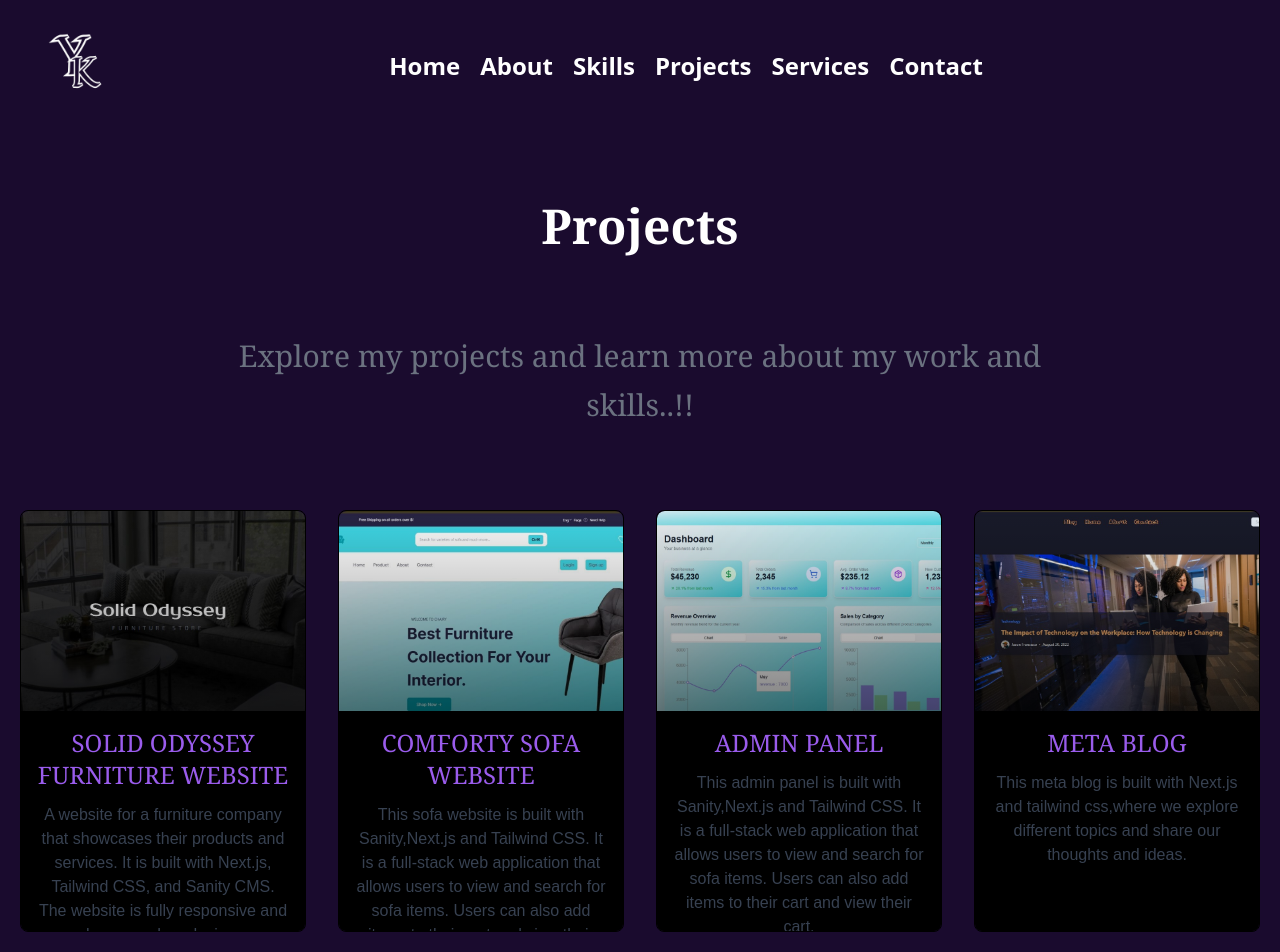
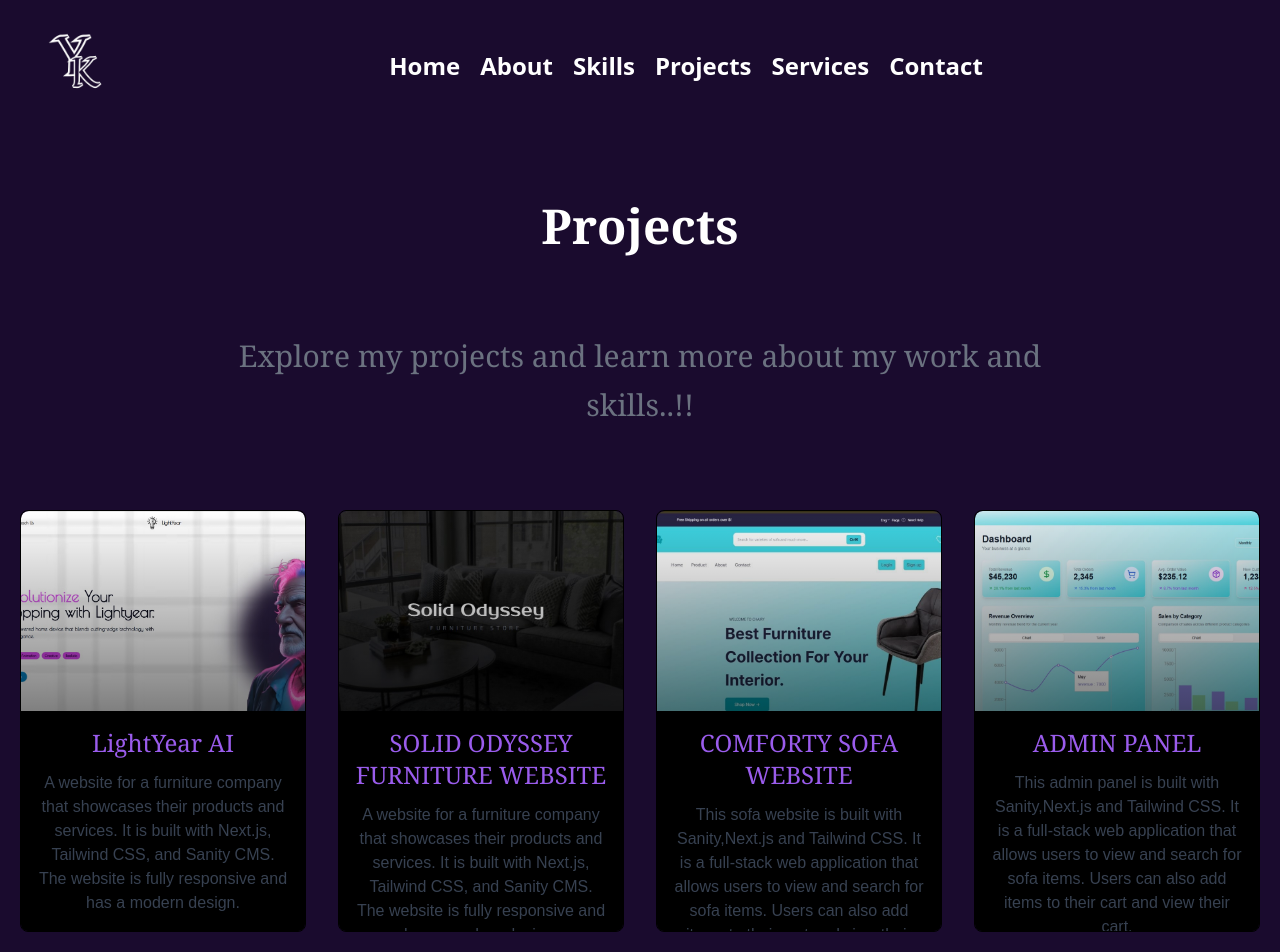
Before and after one commit to yousrakhan23/nextjs_tailwind_portfolio, a Next.js app: page /Projects in a window 1280 px wide. Shown: the top 952 px of the page. Built offline with nearby package versions, Linux system fonts and the light colour scheme.

Commit message:
add project 24 in portfolio

```diff
--- a/src/app/Projects/page.tsx
+++ b/src/app/Projects/page.tsx
@@ -26,10 +26,18 @@ import project20 from '../../public/project20.jpg';
 import project21 from '../../public/project21.jpg';
 import project22 from '../../public/project22.jpg';
 import project23 from '../../public/project23.jpg';
+import project24 from '../../public/project24.jpg';
 
 
 
 const projects = [
+  {
+   src: project24,
+   alt: "LightYear AI",
+   title: "LightYear AI",
+   description: "A website for a furniture company that showcases their products and services. It is built with Next.js, Tailwind CSS, and Sanity CMS. The website is fully responsive and has a modern design.",
+   link: "https://solid-odyssey.vercel.app/"
+  },
   {
    src: project22,
    alt: "SOLID ODYSSEY FURNITURE WEBSITE",
```
Also changed, not shown: src/public/project24.jpg (added).
